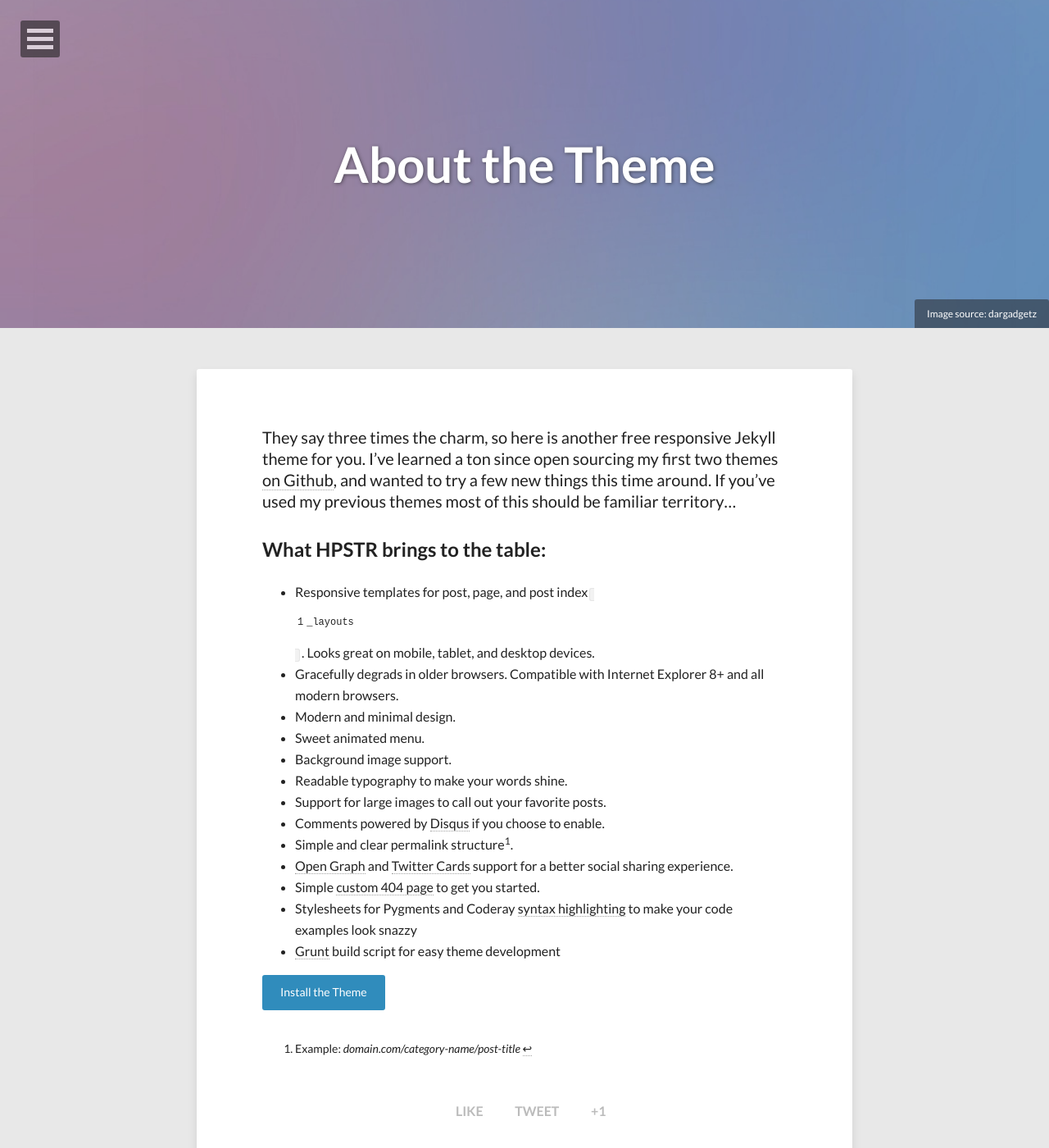
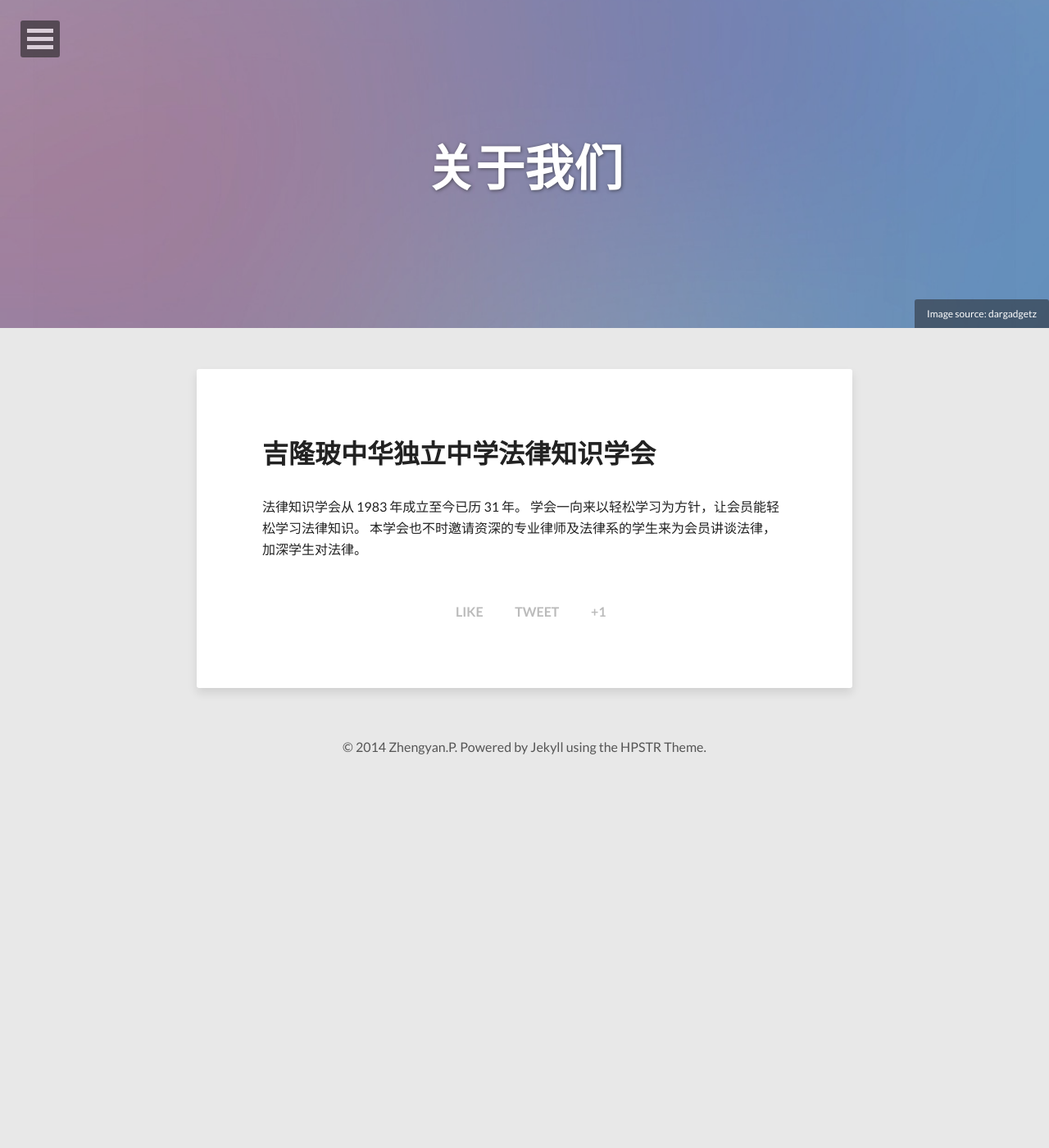
Before and after one commit to chkllegalknowledgesociety/chkllegalknowledgesociety.github.com, a Jekyll site: the page built from about.md, in a window 1280 px wide and 1400 px high. Shown: the whole window at 82% size. Built offline with Jekyll 4.4.1, drawn with Linux system fonts in a browser that asks for light colours; nearby versions of some CDN libraries.

Commit message:
Update about.md

```diff
--- a/about.md
+++ b/about.md
@@ -1,7 +1,7 @@
 ---
 layout: page
 permalink: /about/
-title: About the Theme
+title: 关于我们
 tags: [Jekyll, theme, modern, minimal, responsive]
 image:
   feature: abstract-5.jpg
@@ -10,24 +10,7 @@ image:
 share: true
 ---
 
-They say three times the charm, so here is another free responsive Jekyll theme for you. I've learned a ton since open sourcing my first two themes [on Github](http://github.com/mmistakes), and wanted to try a few new things this time around. If you've used my previous themes most of this should be familiar territory...
-
-## What HPSTR brings to the table:
-
-* Responsive templates for post, page, and post index `_layouts`. Looks great on mobile, tablet, and desktop devices.
-* Gracefully degrads in older browsers. Compatible with Internet Explorer 8+ and all modern browsers.
-* Modern and minimal design.
-* Sweet animated menu.
-* Background image support.
-* Readable typography to make your words shine.
-* Support for large images to call out your favorite posts.
-* Comments powered by [Disqus](http://disqus.com) if you choose to enable.
-* Simple and clear permalink structure[^1].
-* [Open Graph](https://developers.facebook.com/docs/opengraph/) and [Twitter Cards](https://dev.twitter.com/docs/cards) support for a better social sharing experience.
-* Simple [custom 404 page]({{ site.url }}/404.html) to get you started.
-* Stylesheets for Pygments and Coderay [syntax highlighting]({{ site.url }}/code-highlighting-post/) to make your code examples look snazzy
-* [Grunt](http://gruntjs.com) build script for easy theme development
-
-<div markdown="0"><a href="{{ site.url }}/theme-setup" class="btn btn-info">Install the Theme</a></div>
-
-[^1]: Example: *domain.com/category-name/post-title*
+# 吉隆玻中华独立中学法律知识学会
+法律知识学会从 1983 年成立至今已历 31 年。
+学会一向来以轻松学习为方针，让会员能轻松学习法律知识。
+本学会也不时邀请资深的专业律师及法律系的学生来为会员讲谈法律，加深学生对法律。
```
